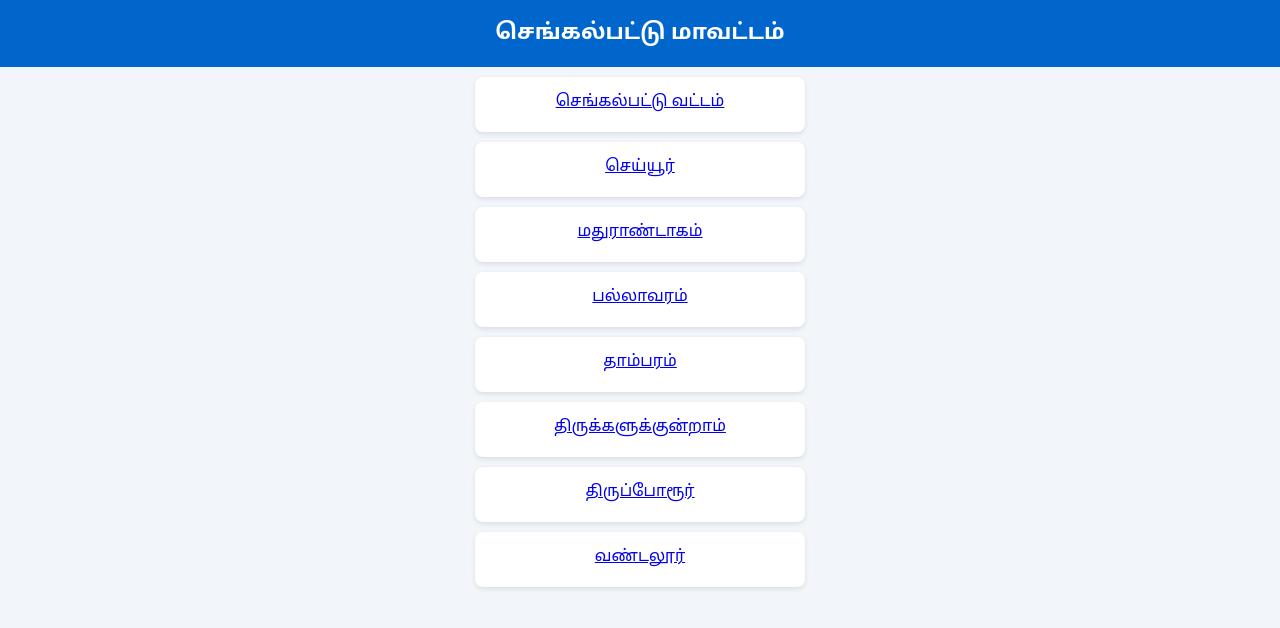
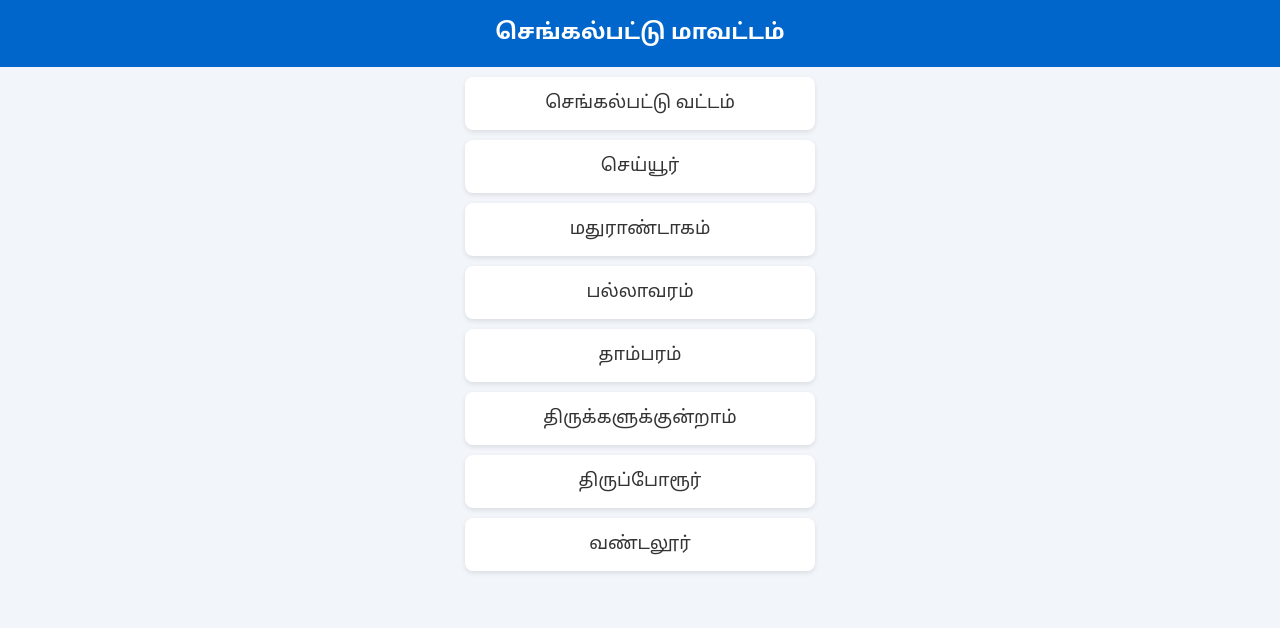
Before and after one commit to onlineweb123/Relax-To-Order-Service-Man, a plain HTML site: page செங்கல்பட்டு.html in a window 1280 px wide. Drawn offline with Linux system fonts and the light colour scheme.

Commit message:
Update செங்கல்பட்டு.html

```diff
--- a/செங்கல்பட்டு.html
+++ b/செங்கல்பட்டு.html
@@ -1,11 +1,14 @@
 <!DOCTYPE html>
-<html lang="en">
+
+
+<!DOCTYPE html>
+<html lang="ta">
 <head>
-    <meta charset="UTF-8">
-    <title>Page title</title>
-
-    <style>
-        body {
+  <meta charset="UTF-8">
+  <meta name="viewport" content="width=device-width, initial-scale=1.0">
+  <title>செங்கல்பட்டு மாவட்டம்</title>
+  <style>
+    body {
       font-family: 'Noto Sans Tamil', sans-serif;
       background-color: #f2f5f9;
       margin: 0;
@@ -13,7 +16,7 @@
       color: #333;
     }
 
-       header {
+    header {
       background-color: #0066cc;
       color: white;
       padding: 20px;
@@ -22,84 +25,68 @@
       font-weight: bold;
     }
 
+    a {
+      text-decoration: none; /* underline நீக்கு */
+      color: inherit;        /* blue color நீக்கு */
+      display: block;
+      width: 100%;
+      max-width: 350px;      /* responsive */
+      margin: 10px auto;
+    }
 
-        .a{
+    .a {
       background-color: white;
-      margin: 10px 0;
       padding: 15px;
       border-radius: 8px;
       box-shadow: 0 2px 5px rgba(0,0,0,0.1);
       cursor: pointer;
       transition: background 0.3s;
-      width: 300px;
-      height: 25px;
+      text-align: center;
+      font-size: 18px;
+    }
 
+    .a:hover {
+      background-color: #e6f0ff;
     }
+  </style>
+</head>
+<body>
+  <header>செங்கல்பட்டு மாவட்டம்</header>
+
+  <a href="செங்கல்பட்டு வட்டம்.html">
+    <div class="a">செங்கல்பட்டு வட்டம்</div>
+  </a>
+
+  <a href="செய்யூர்.html">
+    <div class="a">செய்யூர்</div>
+  </a>
+
+  <a href="மதுராண்டாகம்.html">
+    <div class="a">மதுராண்டாகம்</div>
+  </a>
+
+  <a href="பல்லாவரம்.html">
+    <div class="a">பல்லாவரம்</div>
+  </a>
+
+  <a href="தாம்பரம்.html">
+    <div class="a">தாம்பரம்</div>
+  </a>
+
+  <a href="திருக்களுக்குன்றாம்.html">
+    <div class="a">திருக்களுக்குன்றாம்</div>
+  </a>
+
+  <a href="திருப்போரூர்.html">
+    <div class="a">திருப்போரூர்</div>
+  </a>
+
+  <a href="வண்டலூர்.html">
+    <div class="a">வண்டலூர்</div>
+  </a>
+</body>
+</html>
 
 
 
-    </style>
-
-</head>
-<body>
-
-    <header>
-     செங்கல்பட்டு மாவட்டம்
-  </header>
-
-    <center><a href="செங்கல்பட்டு வட்டம்.html" >
-    <div class="a" >
-    செங்கல்பட்டு வட்டம்
-    </div></a>
-    </center>
-
-    <center><a href="செய்யூர்.html" >
-    <div class="a" >
-    செய்யூர்
-    </div></a>
-    </center>
-
-    <center><a href="மதுராண்டாகம்.html" >
-    <div class="a" >
-    மதுராண்டாகம்
-    </div></a>
-    </center>
-
-    <center><a href="பல்லாவரம்.html" >
-    <div class="a" >
-    பல்லாவரம்
-    </div></a>
-    </center>
-
-    <center><a href="தாம்பரம்.html" >
-    <div class="a" >
-    தாம்பரம்
-    </div></a>
-    </center>
-
-    <center><a href="திருக்களுக்குன்றாம்.html" >
-    <div class="a" >
-    திருக்களுக்குன்றாம்
-    </div></a>
-    </center>
-
-    <center><a href="திருப்போரூர்.html" >
-    <div class="a" >
-    திருப்போரூர்
-    </div></a>
-    </center>
-
-    <center><a href="வண்டலூர்.html" >
-    <div class="a" >
-    வண்டலூர்
-    </div></a>
-    </center>
-
-
-
-
-
-
-
-</body>
 </html>
```
